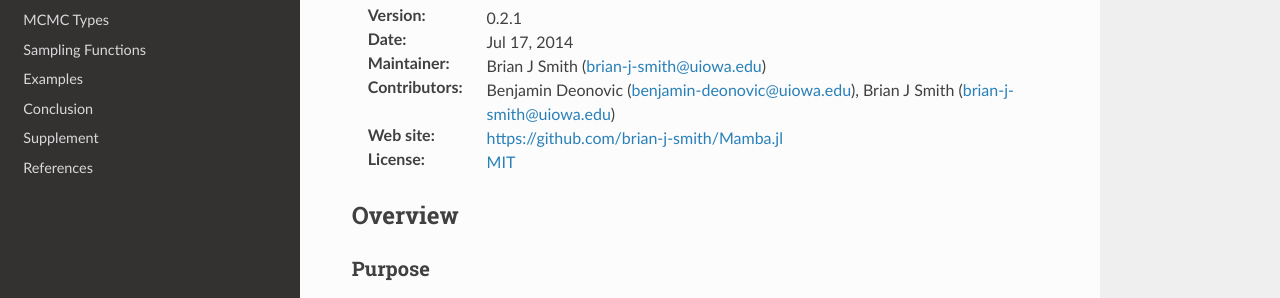
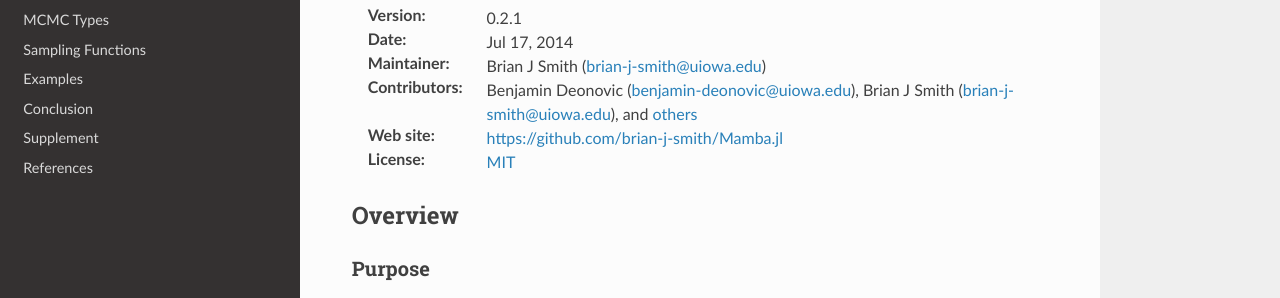
Before and after one commit to brian-j-smith/Mamba.jl, a Sphinx documentation site: the page built from doc/index.rst, in a window 1280 px wide and 900 px high. Shown: the part 214-512 px from the top of the window. Built offline with Sphinx 7.4.7 and the Read the Docs theme 2.0.0, drawn with Linux system fonts in a browser that asks for light colours; formulas are drawn with MathJax 3.

Commit message:
Update list of contributors.

```diff
--- a/doc/index.rst
+++ b/doc/index.rst
@@ -4,7 +4,7 @@ Mamba: Markov chain Monte Carlo for Bayesian analysis in julia (version |release
 :Version: |release|
 :Date: |today|
 :Maintainer: Brian J Smith (brian-j-smith@uiowa.edu)
-:Contributors: Benjamin Deonovic (benjamin-deonovic@uiowa.edu), Brian J Smith (brian-j-smith@uiowa.edu)
+:Contributors: Benjamin Deonovic (benjamin-deonovic@uiowa.edu), Brian J Smith (brian-j-smith@uiowa.edu), and `others <https://github.com/brian-j-smith/Mamba.jl/contributors>`_
 :Web site: https://github.com/brian-j-smith/Mamba.jl
 :License: `MIT <https://github.com/brian-j-smith/Mamba.jl/blob/master/LICENSE.md>`_
 
```
